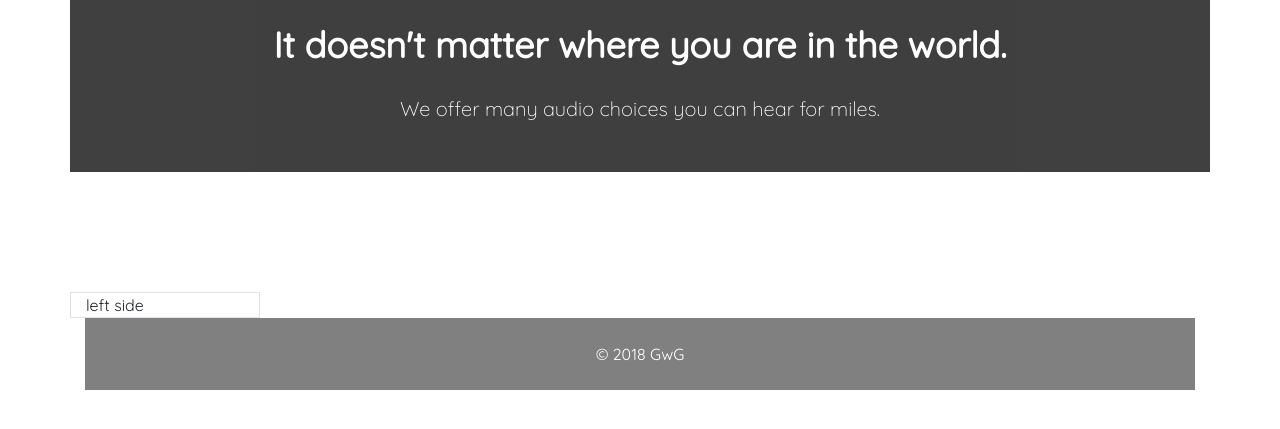
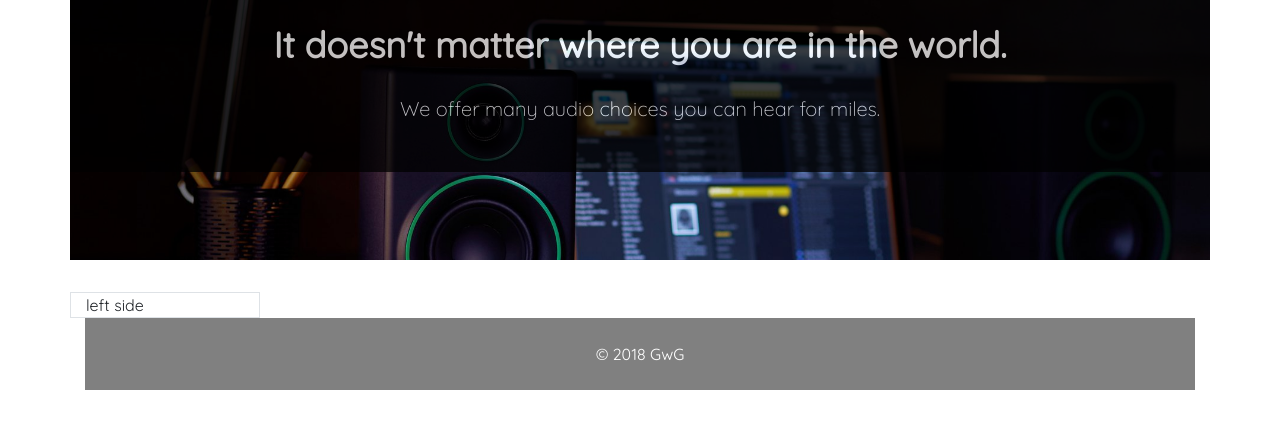
Before and after one commit to GWGweb-projectgroup/practice-project, a PHP site: page /audio.html in a window 1280 px wide. Shown: the part 56-485 px from the top of the page. Run offline with PHP 8.4, Linux system fonts and the light colour scheme; some libraries are stand-ins or nearby versions.

Commit message:
Change audio banner background

```diff
--- a/css/products.css
+++ b/css/products.css
@@ -3,8 +3,15 @@
 
 /* computers page */
 
+
 .banner-computer {
   background: url(../img/products/computer_options.jpg);
+  background-size: cover;
+
+}
+
+.banner-audio {
+  background: url(../img/products/audio_setup.jpg);
   background-size: cover;
 }
 
```
